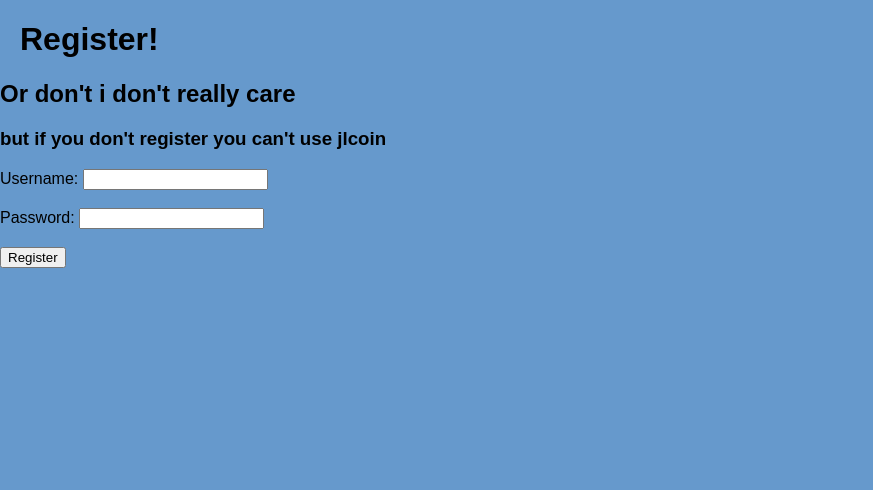
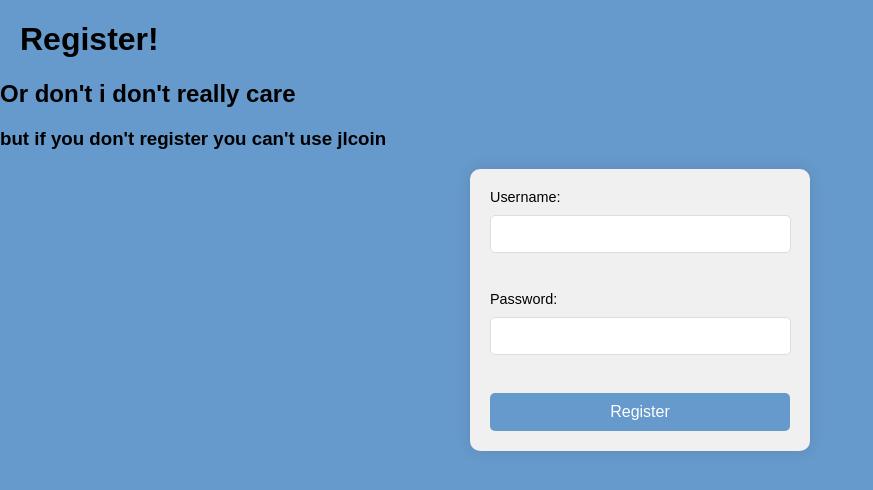
Before and after one commit to joshlarue/jlcoin, a Flask app: page /auth/register in a window 1280 px wide. Shown: the top 490 px of the page, without its empty margins (0-873 px from the left). Run offline with Flask 3, Linux system fonts and the light colour scheme.

Commit message:
CSS forms and styling buttons

```diff
--- a/static/styles.css
+++ b/static/styles.css
@@ -10,11 +10,22 @@ h1 {
     padding-left: 20px;
 }
 
-a {
+.descript {
+    margin: 0;
+    position: absolute;
+    top: 50%;
+    left: 50%;
+    -ms-transform: translate(-50%, -50%);
+    transform: translate(-50%, -50%);
+    color: #002c58;
+}
+
+.lr {
     display: inline-block;
     margin: 10px;
     padding: 10px 20px;
     text-decoration: none;
+    background-color: rgb(87, 123, 255);
     color: black;
     border: 2px solid white;
     border-radius: 5px;
@@ -24,9 +35,10 @@ a {
     right: 10px;
 }
 
-a:hover {
+.lr:hover {
     border-color: #ffffff;
     color: #ffffff;
+    background-color: #4da6ff;
 }
 
 a[href="/auth/register"] {
@@ -34,5 +46,45 @@ a[href="/auth/register"] {
 }
 
 a[href="/auth/login"] {
-    right: 150px;
+    right: 125px;
 }
+
+form {
+    width: 300px;
+    margin: 0 auto;
+    padding: 20px;
+    background-color: #f0f0f0;
+    border-radius: 10px;
+    box-shadow: 0px 0px 15px 0px rgba(0, 0, 0, 0.1);
+}
+
+form label {
+    display: block;
+    margin-bottom: 10px;
+    font-size: 0.9em;
+}
+
+form input {
+    width: 93%;
+    padding: 10px;
+    margin-bottom: 20px;
+    border: 1px solid #ddd;
+    border-radius: 5px;
+    font-size: 0.9em;
+}
+
+form button {
+    width: 100%;
+    padding: 10px;
+    border: none;
+    background-color: #6699CC;
+    color: #fff;
+    border-radius: 5px;
+    font-size: 1em;
+    cursor: pointer;
+    transition: background-color 0.3s ease;
+}
+
+form button:hover {
+    background-color: #275f97;
+}
--- a/templates/index.html
+++ b/templates/index.html
@@ -8,9 +8,9 @@
 </head>
 <body>
     <h1>jlcoin</h1> <!-- make this a left aligned header -->
-    <p><a href="/auth/login">Log in</a></p> <!-- make login and register buttons on the upper right hand side -->
-    <p><a href="/auth/register">Register</a></p>
-    <h2>About jlcoin</h2>
+    <p><a class = "lr" href="/auth/login">Log in</a></p> <!-- make login and register buttons on the upper right hand side -->
+    <p><a class = "lr" href="/auth/register">Register</a></p>
+    <h2 class="descript">About jlcoin</h2>
     <br>
 </body>
 </html>
```
Also changed, not shown: README.md.
